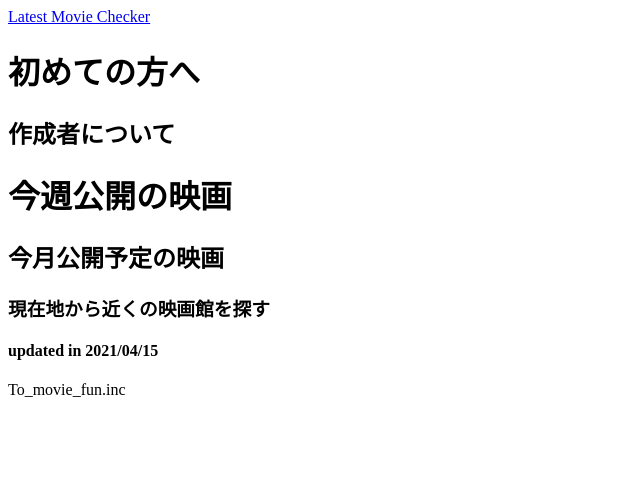
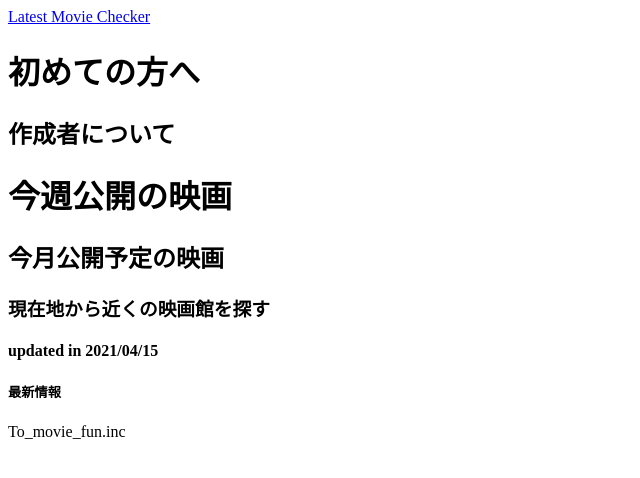
Before and after one commit to jungle379/Latest_movie_checker, a Next.js app: page / in a window 1280 px wide. Shown: the top 478 px of the page, without its empty margins (0-640 px from the left). Built offline with nearby package versions, Linux system fonts and the light colour scheme.

Commit message:
⚡️ indexsyuusei

```diff
--- a/src/pages/index.jsx
+++ b/src/pages/index.jsx
@@ -17,8 +17,6 @@ export default function Home() {
           <Link href="/archive/[page]" as="/archive/1">
             <h2 className="bg-center bg-gray-200 sm:text-2xl pt-5 hover:text-red-500 border-solid sm:border-4 sm:border-gray-400">今月公開予定の映画</h2>
           </Link>
-          {/* </div>
-        <div className="sm:mt-40"> */}
           <Link href="/near/map">
             <h3 className="bg-center bg-gray-200 sm:text-2xl pt-5 hover:text-red-500 border-solid sm:border-4 sm:border-gray-400">現在地から近くの映画館を探す</h3>
           </Link>
@@ -26,6 +24,12 @@ export default function Home() {
         <div>
           <h4 className="text-0.5xl text-yellow-800 float-right mt-40 sm:mt-0.5 mr-20">updated in 2021/04/15</h4>
         </div>
+        <div>
+          <h5 className="text-2xl">最新情報</h5>
+        </div>
+        {/* <div>
+          <img className="" src="/images/640.jpg" />
+        </div> */}
         <Footer></Footer>
       </main>
     </>
```
